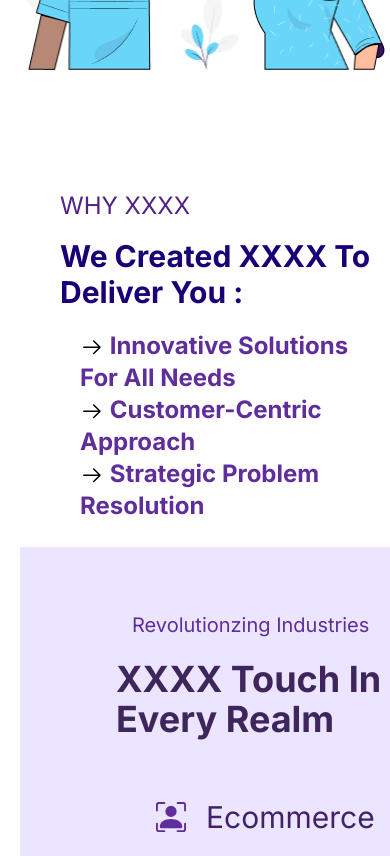
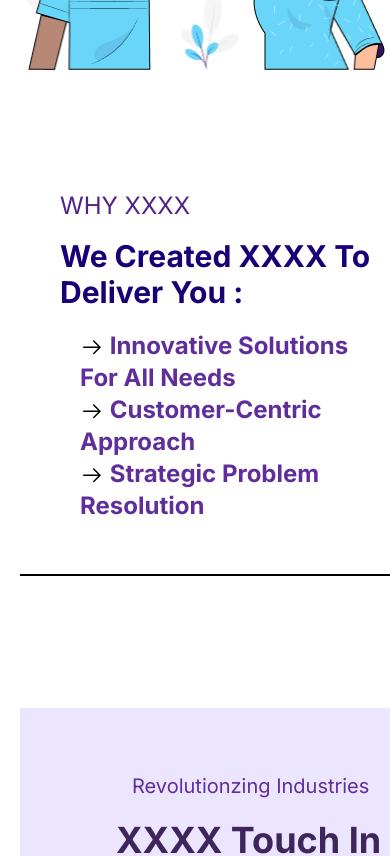
Before and after one commit to krishnakumar-M04/Freelance, a React (Vite) app in the folder Vio-Assignment/: page / in a window 390 px wide. Shown: the part 2480-3336 px from the top of the page. Built offline with nearby package versions, Linux system fonts and the light colour scheme.

Commit message:
alignment changes

```diff
--- a/Vio-Assignment/src/App.css
+++ b/Vio-Assignment/src/App.css
@@ -60,6 +60,13 @@
   .banner2 {
     flex-direction: column;
   }
+  .banner2 img{
+    margin-left: 180px;
+  }
+  .banner2-cont{
+    width: 80%;
+    margin-left: 40px;
+  }
   .explore {
     margin-left: 30px;
     margin-right: 30px;
@@ -95,10 +102,12 @@
     margin-right: 0px;
   }
   .banner2 img {
-    width: 100%;
+    width: 70%;
+    margin-left: 100px;
   }
   .banner2-cont {
-    width: 100%;
+    width: 70%;
+    margin-left: 80px;
   }
   .banner3 {
     flex-direction: column;
@@ -155,11 +164,9 @@
     margin-left:90px;
     margin-right: 0px;
   }
-  /* .work-cont {
-    width: 100%;
-    margin-right: 0px;
-    margin-left: 50px;
-  } */
+ .sec7-cont{
+  flex-direction: column;
+ }
   .footer {
     flex-direction: column;
     text-align: center;
@@ -177,8 +184,15 @@
   .banner7-btn2 {
     margin-top: 20px;
   }
+  .banner2 img {
+    width: 100%;
+    margin-left: 0px;
+  }
   .banner2-cont {
-    border: none;
+    width: 100%;
+   margin-left: 0px;
+   margin-bottom: 20px;
+   height: 450px;
   }
 
   .post{
@@ -201,7 +215,5 @@
     font-size: 20px;
      margin-bottom: 50px;
   }
-  .explore-cont{
 
-  }
 }
--- a/Vio-Assignment/src/component/Section6.jsx
+++ b/Vio-Assignment/src/component/Section6.jsx
@@ -37,7 +37,7 @@ const Section6 = () => {
               key={index}
               className="flex justify-center items-center"
             >
-              <div className="flex flex-col md:flex-row items-center justify-center gap-10">
+              <div className="flex flex-col xl:flex-row items-center justify-center gap-10 sec7-cont">
                 <div className="text-center md:text-left">
                   <img src={content.image} alt="" className="mx-auto" />
                   <h1 className="text-xl pt-5 font-bold">{content.title}</h1>
--- a/Vio-Assignment/src/component/Sponsor.jsx
+++ b/Vio-Assignment/src/component/Sponsor.jsx
@@ -56,23 +56,23 @@ const Sponsor = () => {
           //   clickable: true,
           //       }}
           breakpoints={{
-            "@0.00": {
+            450: {
               slidesPerView: 1,
               spaceBetween: 10,
             },
-            "@0.75": {
+             550: {
               slidesPerView: 2,
               spaceBetween: 2,
             },
-            "@1.00": {
+            760: {
               slidesPerView: 3,
               spaceBetween: 5,
             },
-            "@1.50": {
+            850: {
               slidesPerView: 4,
               spaceBetween: 5,
             },
-            "@2.00": {
+            1440: {
               slidesPerView: 5,
               spaceBetween: 5,
             },
```
